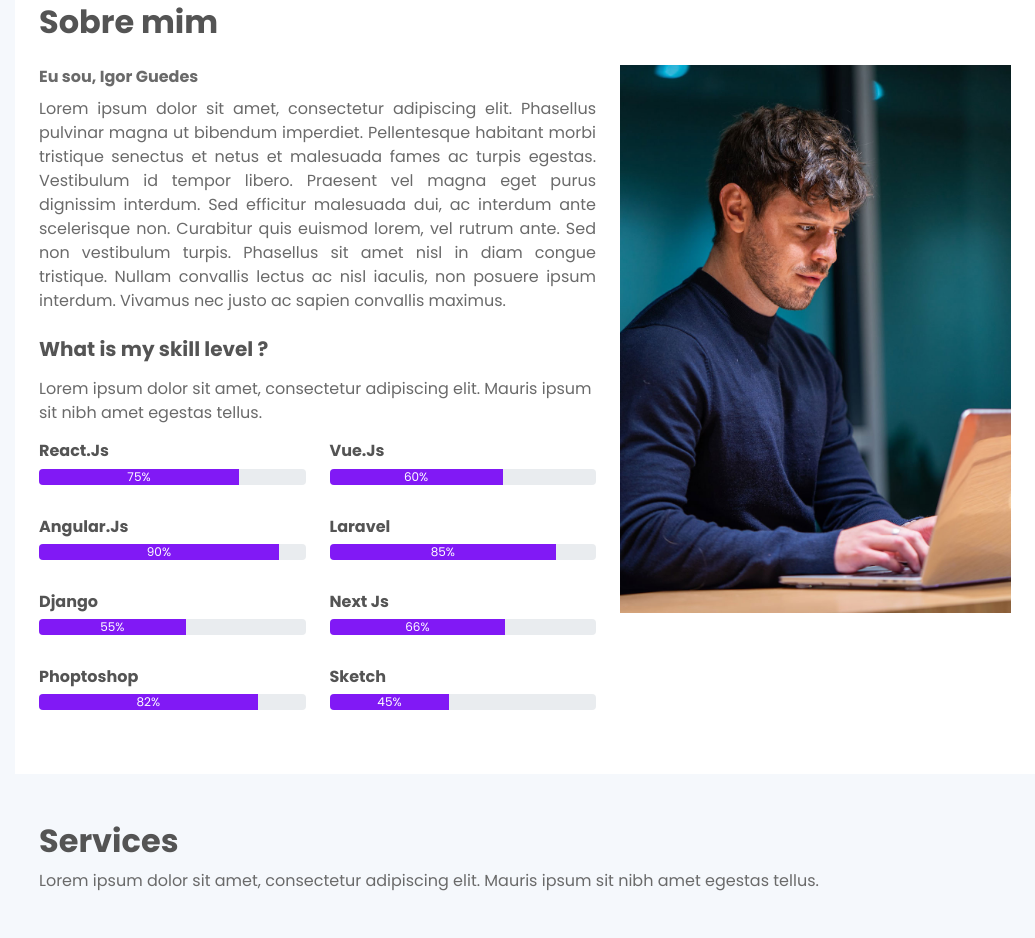
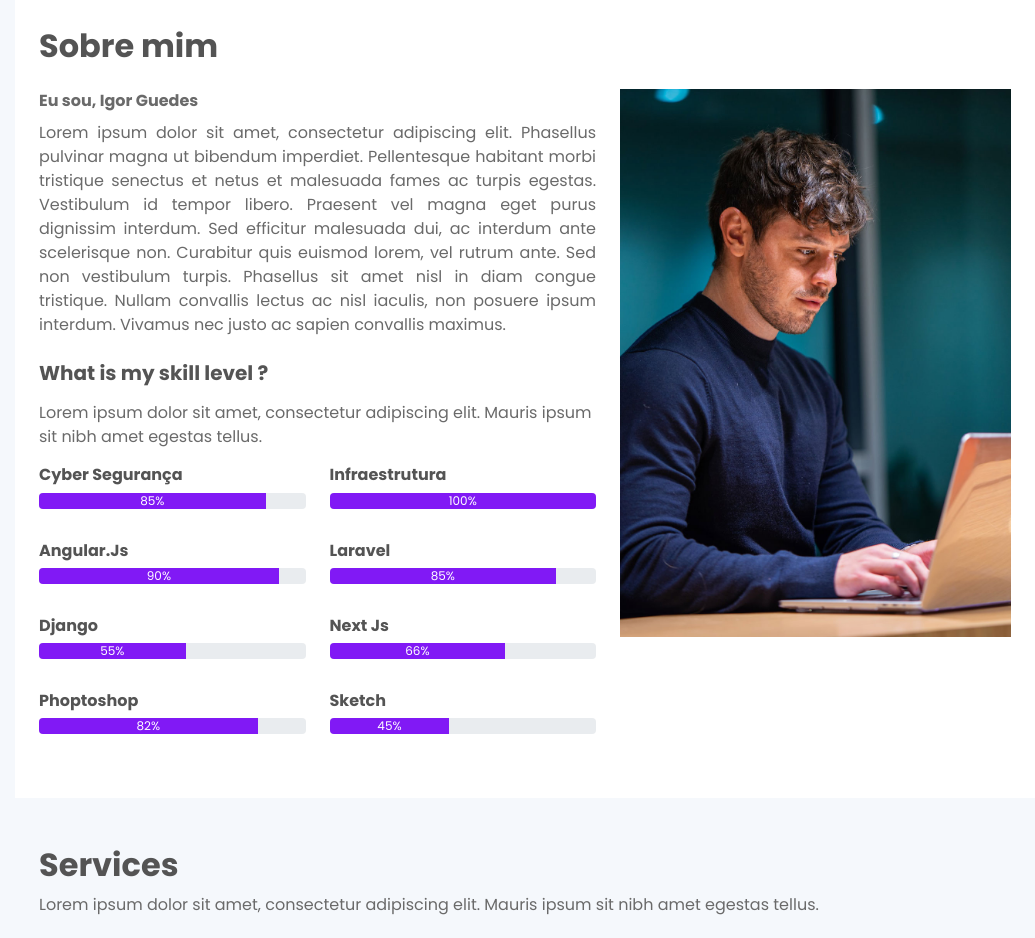
Before and after one commit to GuedesIgor/home, a plain HTML site: page index.html in a window 1280 px wide. Shown: the part 845-1783 px from the top of the page, without its empty margins (245-1280 px from the left). Drawn offline with nearby package versions, Linux system fonts and the light colour scheme.

Commit message:
Update index.html

```diff
--- a/index.html
+++ b/index.html
@@ -1,4 +1,4 @@
-<!doctype html>
+Secu<!doctype html>
     <html lang="en">
     <head>
         <meta charset="utf-8">
@@ -67,15 +67,15 @@
 
                         <div class="row skill-set">
                             <div class="col-md-6 py-3">
-                               <h6 class="fw-bold">React.Js</h6>
+                               <h6 class="fw-bold">Cyber Segurança</h6>
                                 <div class="progress">
-                                  <div class="progress-bar bg-primary" role="progressbar" aria-label="Example with label" style="width: 75%;" aria-valuenow="75" aria-valuemin="0" aria-valuemax="100">75%</div>
+                                  <div class="progress-bar bg-primary" role="progressbar" aria-label="Example with label" style="width: 85%;" aria-valuenow="85" aria-valuemin="0" aria-valuemax="100">85%</div>
                                 </div>
                             </div>
                              <div class="col-md-6 py-3">
-                                <h6 class="fw-bold">Vue.Js</h6>
+                                <h6 class="fw-bold">Infraestrutura</h6>
                                 <div class="progress">
-                                  <div class="progress-bar bg-primary" role="progressbar" aria-label="Example with label" style="width: 65%;" aria-valuenow="60" aria-valuemin="0" aria-valuemax="100">60%</div>
+                                  <div class="progress-bar bg-primary" role="progressbar" aria-label="Example with label" style="width: 100%;" aria-valuenow="100" aria-valuemin="0" aria-valuemax="100">100%</div>
                                 </div>
                             </div>
                             <div class="col-md-6 py-3">
```
